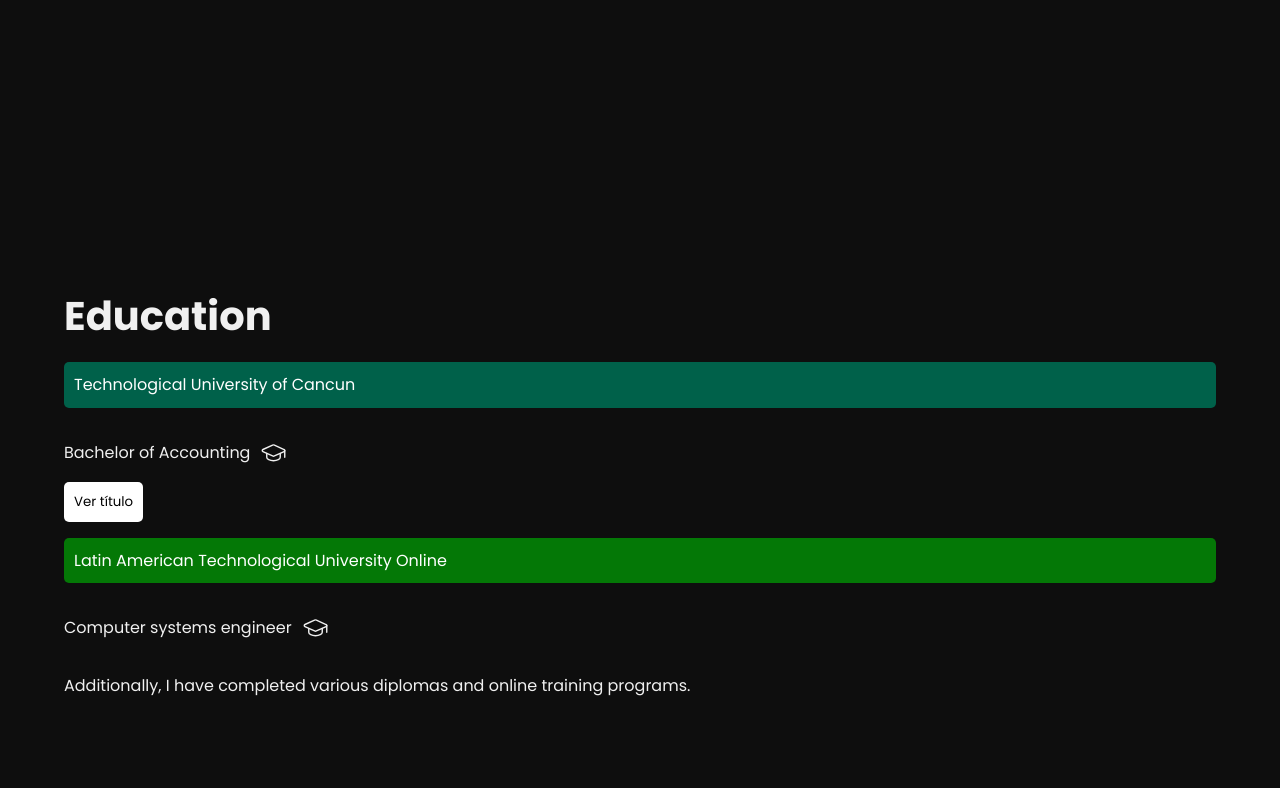
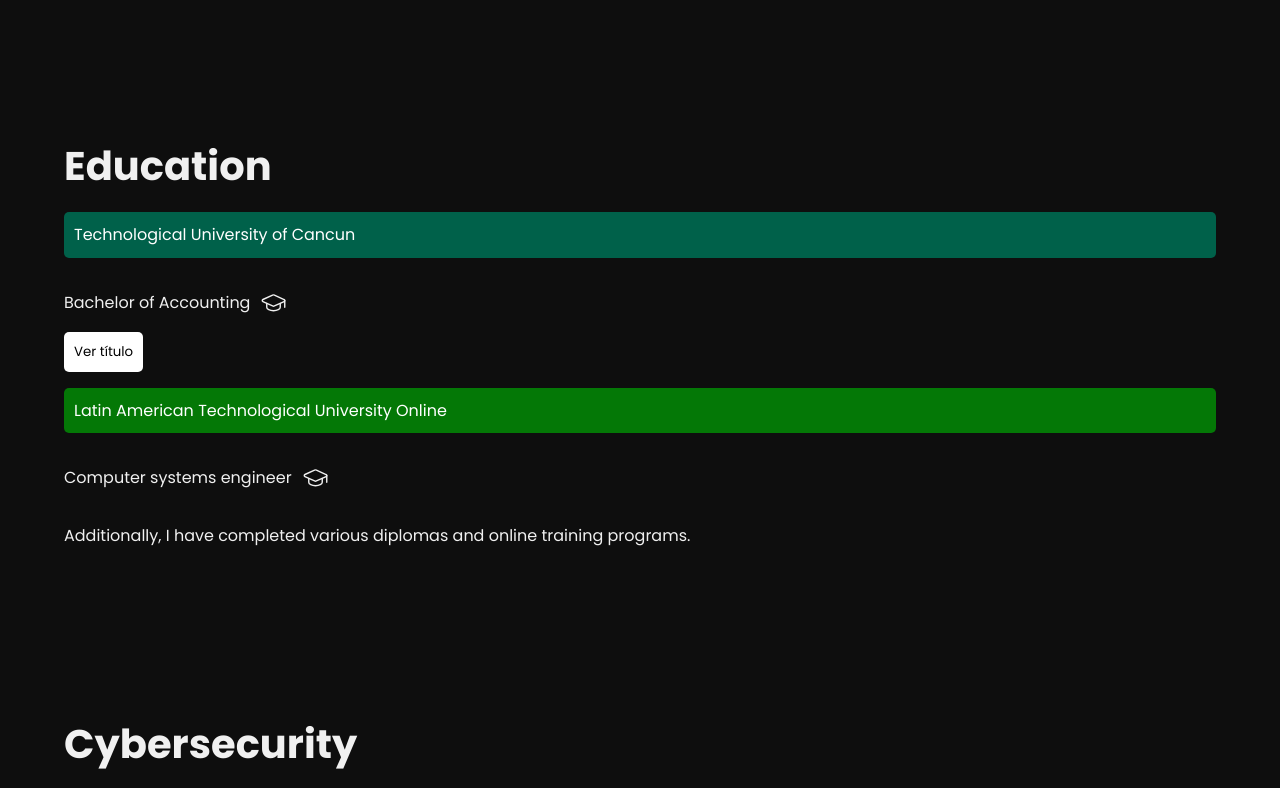
Before and after one commit to Luislopez1941/briefcase, a React (Vite) app: page / in a window 1280 px wide. Shown: the part 1200-1988 px from the top of the page. Built offline with nearby package versions, Linux system fonts and the light colour scheme.

Commit message:
fix: styles of main

```diff
--- a/src/components/main/Main.css
+++ b/src/components/main/Main.css
@@ -83,7 +83,7 @@
 .education {
   width: 90%;
   margin: 0 auto;
-  padding: 150px 0;
+
 }
 
 .container__education {
@@ -135,7 +135,9 @@
 }
 
 
+.education__additional {
 
+  }
 
 
 
```
